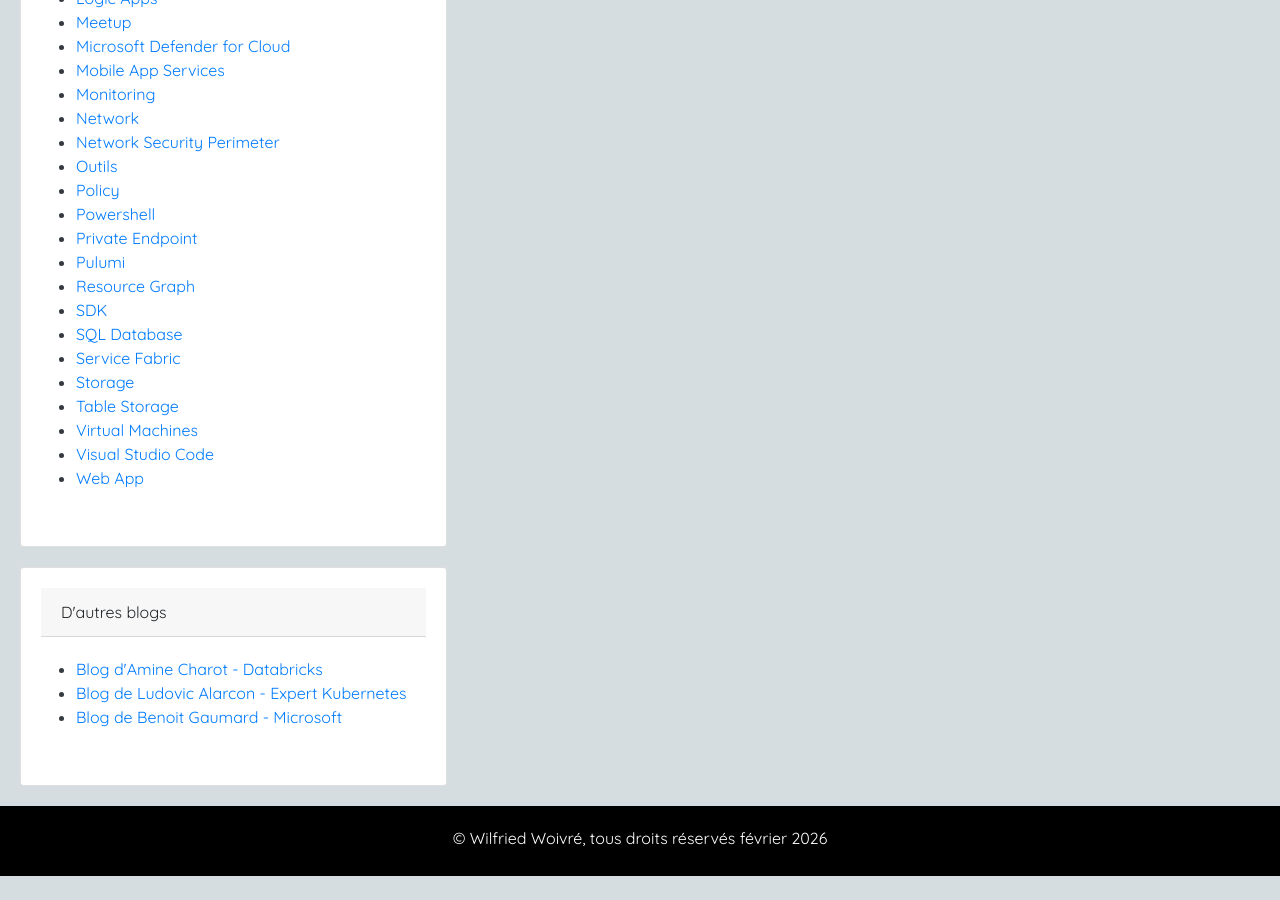
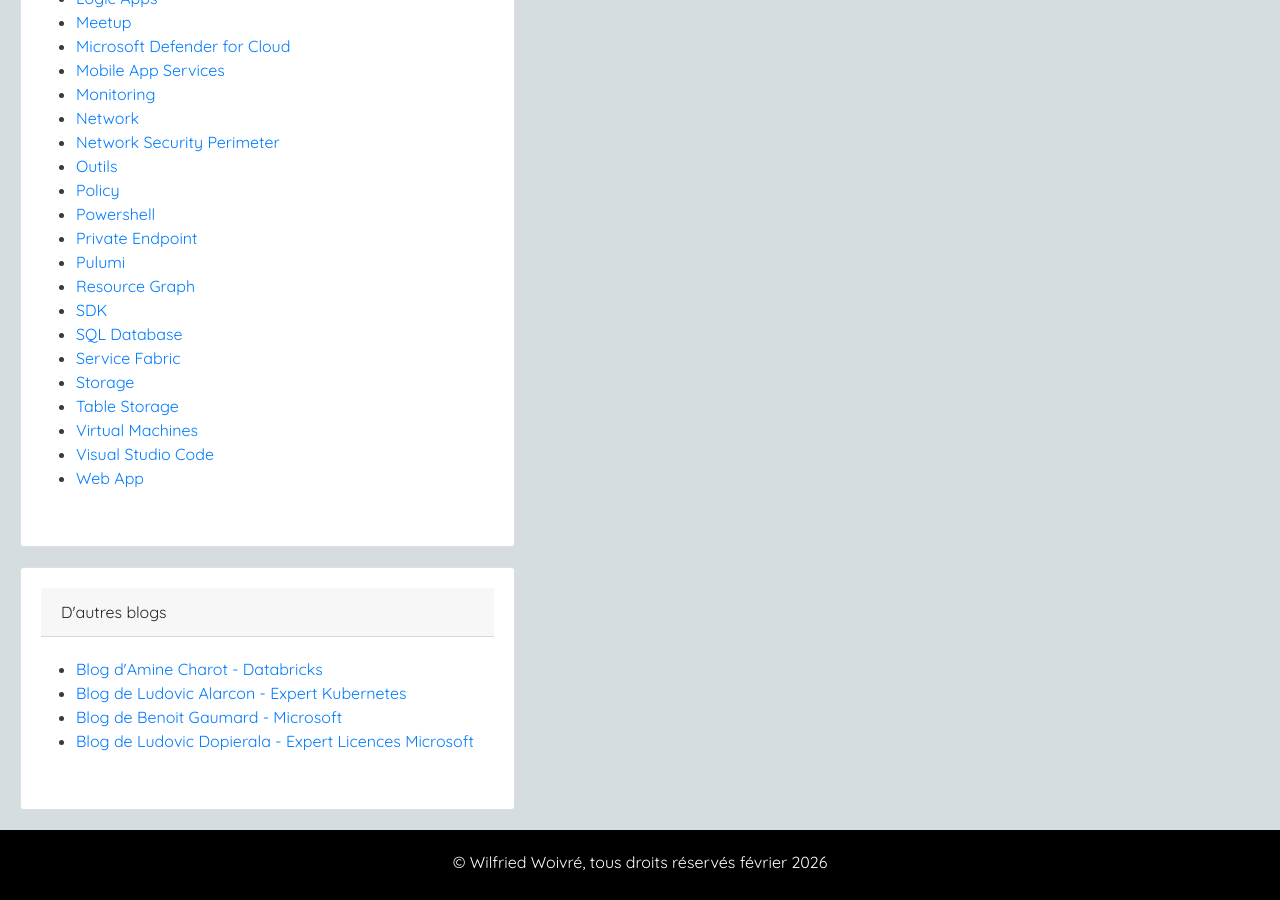
Before and after one commit to wilfriedwoivre/wilfriedwoivre.github.io, a Jekyll site: the page built from index.html, in a window 1280 px wide and 900 px high, scrolled down 3712 px. Built offline with Jekyll 4.4.1, drawn with Linux system fonts in a browser that asks for light colours; nearby versions of some CDN libraries; the list of posts is cut into pages by our own code; before the commit the page ends 4588 px from its top, so only the background shows below that.

Commit message:
add Ludovic lin

```diff
--- a/_includes/links-list.html
+++ b/_includes/links-list.html
@@ -7,3 +7,6 @@
 <li class="tag-head">
   <a href="https://benoit-gaumard.io/">Blog de Benoit Gaumard - Microsoft</a>
 </li>
+<li class="tag-head">
+  <a href="https://dopierala.fr/">Blog de Ludovic Dopierala - Expert Licences Microsoft</a>
+</li>
```
